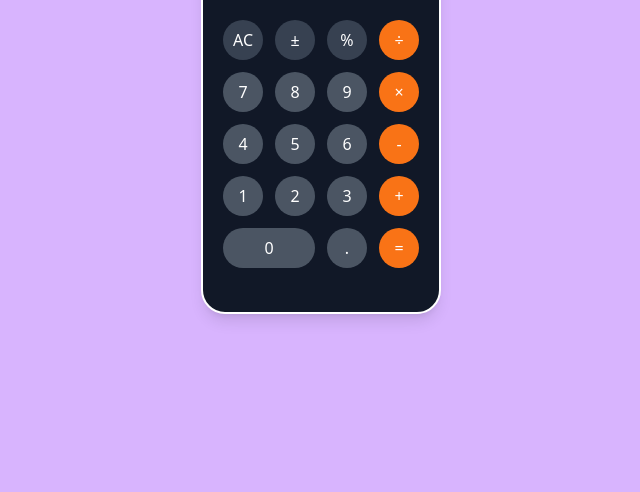
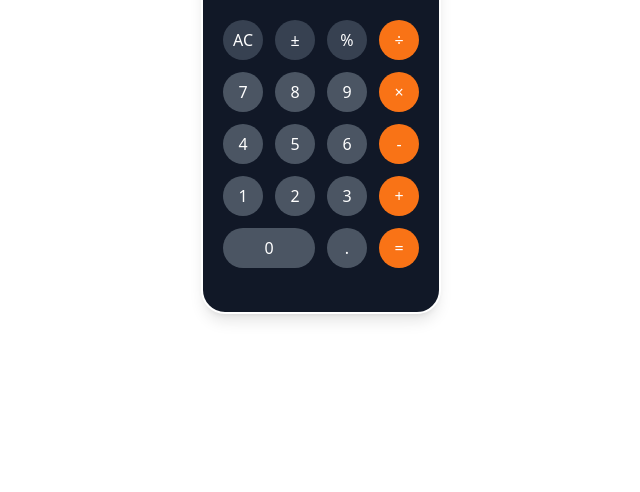
Before and after one commit to gidy479/Iphone-Calculator, a plain HTML site: page Index.html in a window 1280 px wide. Shown: the part 308-800 px from the top of the page, without its empty margins (335-975 px from the left). Drawn offline with nearby package versions, Linux system fonts and the light colour scheme.

Commit message:
changed color

```diff
--- a/Index.html
+++ b/Index.html
@@ -7,7 +7,7 @@
     <script src="https://cdn.tailwindcss.com"></script>
     <link rel="stylesheet" href="https://unpkg.com/boxicons@2.0.9/css/boxicons.min.css">
 </head>
-<body class="bg-purple-300 flex justify-center items-center min-h-screen">
+<body class="bg-grey-700 flex justify-center items-center min-h-screen">
 
     <div class="calculator bg-gray-900 rounded-3xl shadow-lg p-5 flex border-2 border-white flex-col items-center w-50 -translate-y-6 ml-8">
         <div class="status-bar w-full flex justify-between items-center text-gray-300 mb-2 px-2">
```
